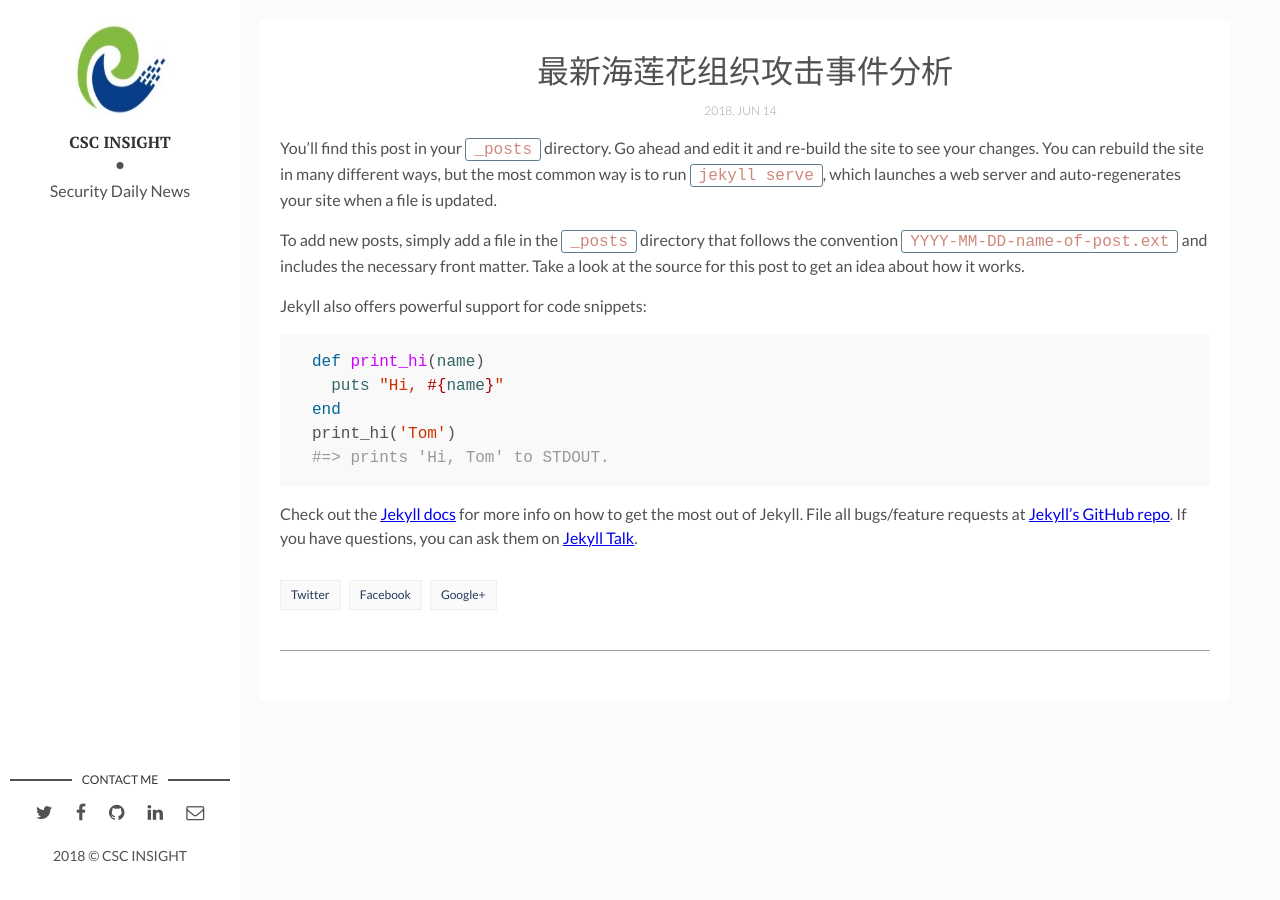
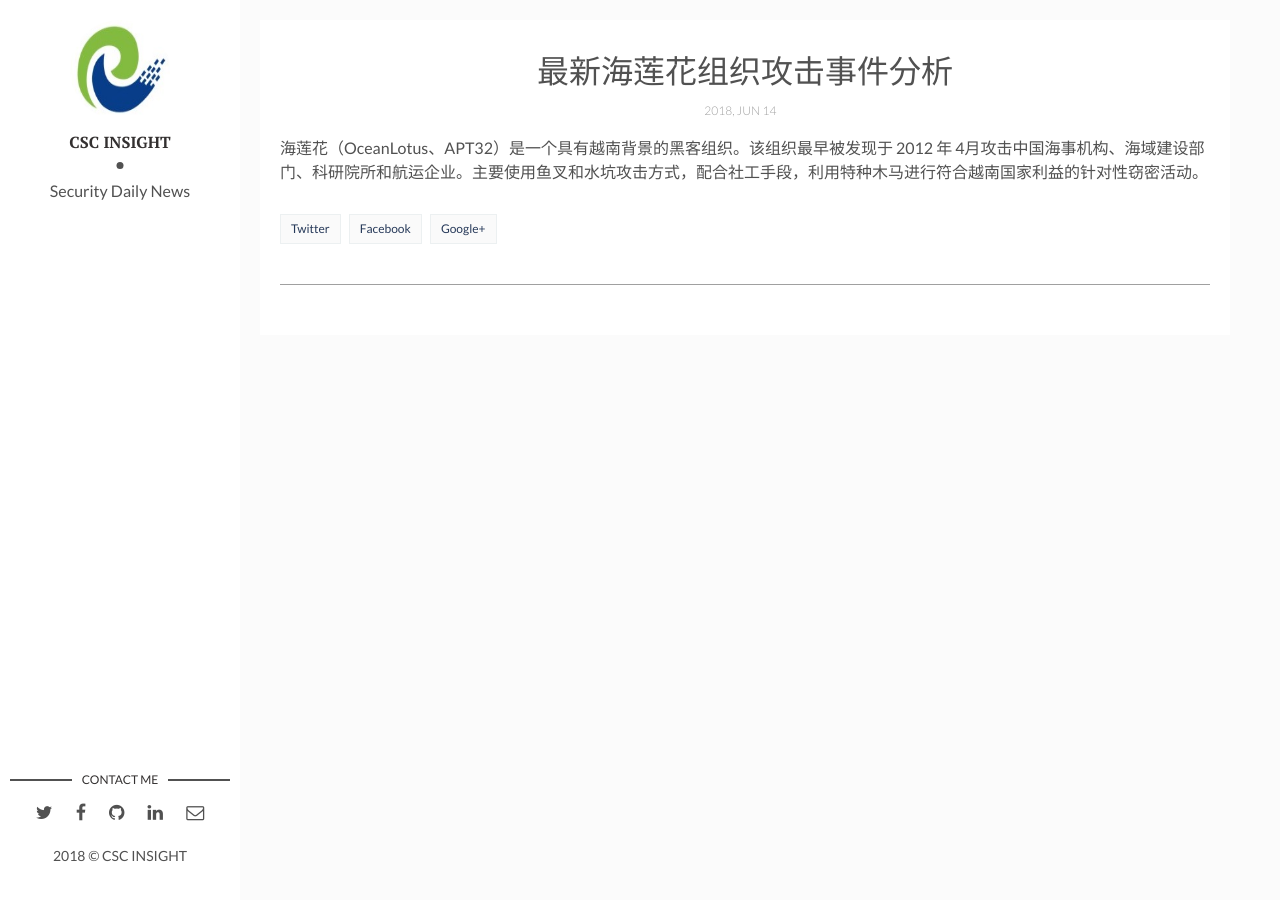
Before and after one commit to Marshalord/CSC005, a Jekyll site: the page built from _posts/2017-04-06-welcome-to-jekyll.markdown, in a window 1280 px wide. Built offline with Jekyll 4.4.1, drawn with Linux system fonts in a browser that asks for light colours.

Commit message:
Fourth pages commit

```diff
--- a/_posts/2017-04-06-welcome-to-jekyll.markdown
+++ b/_posts/2017-04-06-welcome-to-jekyll.markdown
@@ -3,25 +3,7 @@ layout: post
 title: "最新海莲花组织攻击事件分析"
 date: 2018-06-14 13:32:20 +0300
 tourl: http://www.freebuf.com/articles/paper/174328.html
-description: You’ll find this post in your `_posts` directory. Go ahead and edit it and re-build the site to see your changes. # Add post description (optional)
+description: OceanLotus、APT32 # Add post description (optional)
 img:  # Add image post (optional)
 ---
-You’ll find this post in your `_posts` directory. Go ahead and edit it and re-build the site to see your changes. You can rebuild the site in many different ways, but the most common way is to run `jekyll serve`, which launches a web server and auto-regenerates your site when a file is updated.
-
-To add new posts, simply add a file in the `_posts` directory that follows the convention `YYYY-MM-DD-name-of-post.ext` and includes the necessary front matter. Take a look at the source for this post to get an idea about how it works.
-
-Jekyll also offers powerful support for code snippets:
-
-{% highlight ruby %}
-def print_hi(name)
-  puts "Hi, #{name}"
-end
-print_hi('Tom')
-#=> prints 'Hi, Tom' to STDOUT.
-{% endhighlight %}
-
-Check out the [Jekyll docs][jekyll-docs] for more info on how to get the most out of Jekyll. File all bugs/feature requests at [Jekyll’s GitHub repo][jekyll-gh]. If you have questions, you can ask them on [Jekyll Talk][jekyll-talk].
-
-[jekyll-docs]: https://jekyllrb.com/docs/home
-[jekyll-gh]:   https://github.com/jekyll/jekyll
-[jekyll-talk]: https://talk.jekyllrb.com/
+海莲花（OceanLotus、APT32）是一个具有越南背景的黑客组织。该组织最早被发现于 2012 年 4月攻击中国海事机构、海域建设部门、科研院所和航运企业。主要使用鱼叉和水坑攻击方式，配合社工手段，利用特种木马进行符合越南国家利益的针对性窃密活动。
```
